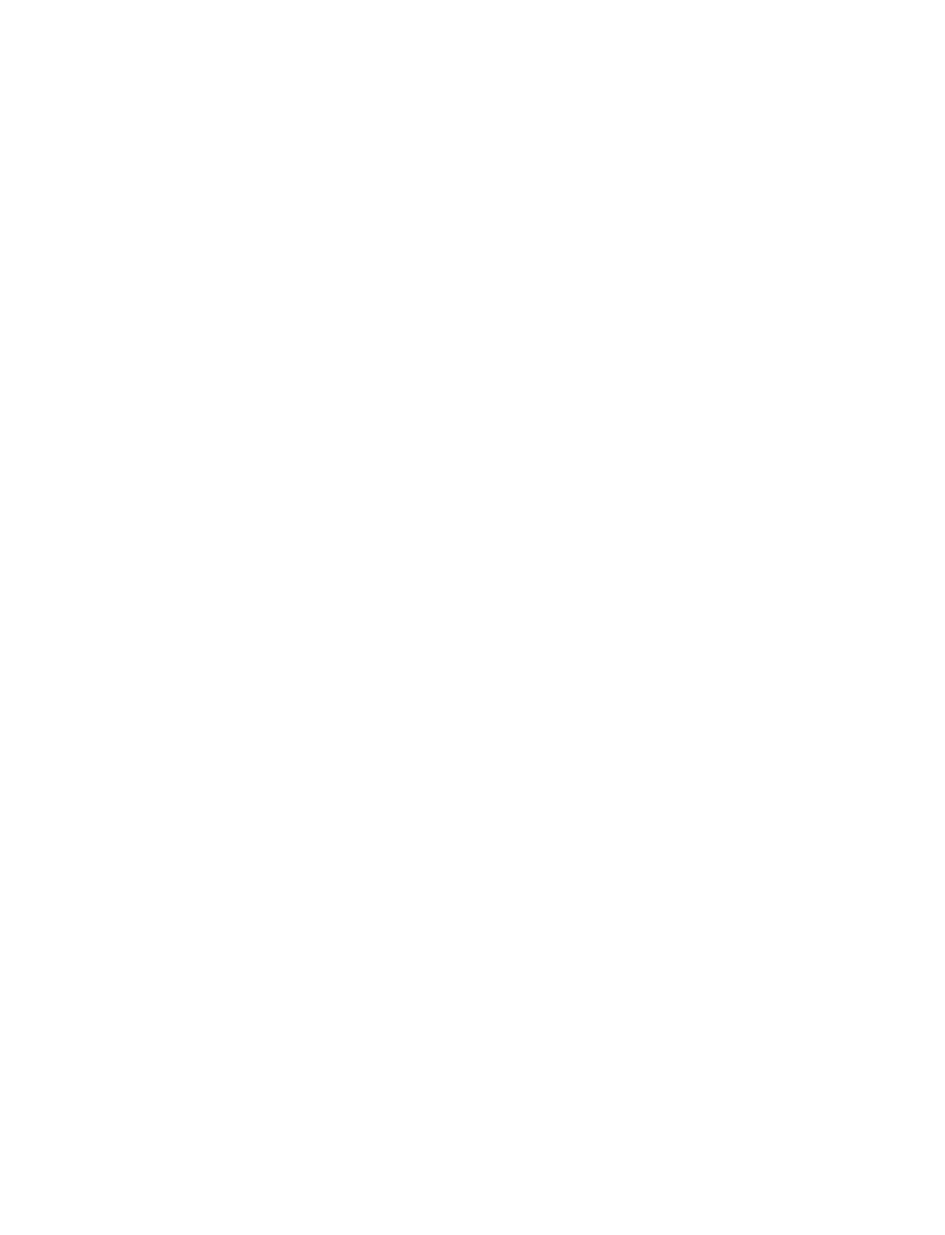
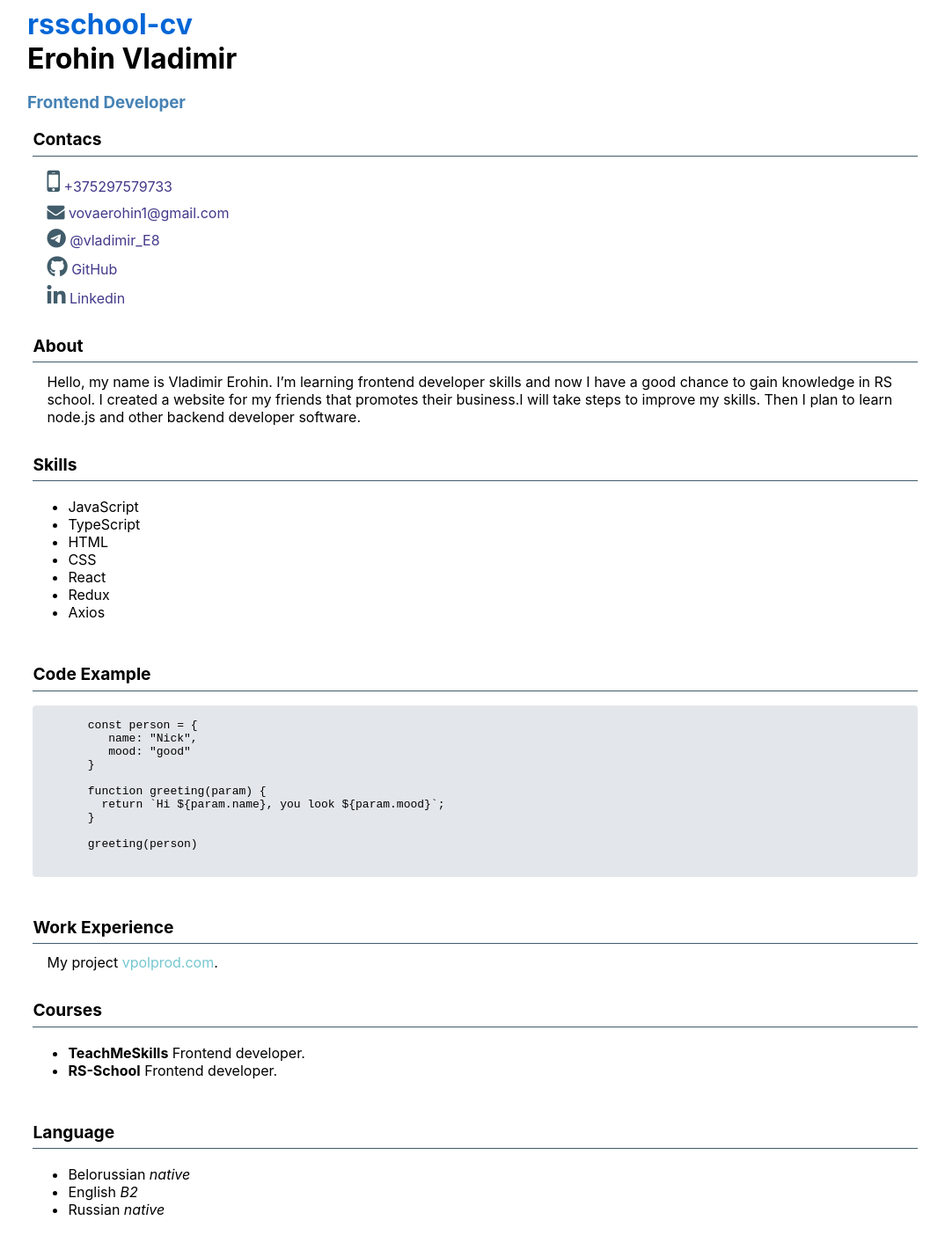
Before and after one commit to VladimirErohin/rsschool-cv, a plain HTML site: page index.html in a window 1280 px wide. Shown: the whole page at 88% size, without its empty margins (103-1177 px from the left). Before the commit the page ends 800 px from the top, so only its background shows below. Drawn offline with Linux system fonts and the light colour scheme.

Commit message:
feat: add items with info for cv

```diff
--- a/index.html
+++ b/index.html
@@ -2,9 +2,109 @@
 <html lang="en">
 <head>
     <meta charset="UTF-8">
-    <title>Title</title>
+    <title>Erohin Vladimir | rsschool-cv</title>
+    <link rel="stylesheet" href="./style.css">
+    <link rel="stylesheet" href="path/to/font-awesome/css/font-awesome.min.css">
+    <link rel="stylesheet" href="https://cdnjs.cloudflare.com/ajax/libs/font-awesome/4.7.0/css/font-awesome.min.css">
 </head>
 <body>
+<div class="container_body">
+    <h1>
+        <a href="https://vladimirerohin.github.io/rsschool-cv/">
+            <div class="link_cv_rs">rsschool-cv</div>
+        </a>
+    </h1>
+    <h1>Erohin Vladimir</h1>
+    <h3>Frontend Developer</h3>
+    <div class="container_info">
+        <div class="container_item">
+            <div class="title_item_info">Contacs</div>
+            <div class="down_line"></div>
+            <p><a href="tel:+375297579733">
+                <i class="fa fa-mobile-phone" style="font-size:34px;color:#415c6a"></i> +375297579733</a>
+            </p>
+            <p><a href="mailto:vovaerohin1@gmail.com">
+                <i class="fa fa-envelope" style="font-size:20px;color:#415c6a"></i> vovaerohin1@gmail.com</a>
+            </p>
+            <p><a href="https://t.me/vladimir_E8"><i class="fa fa-telegram" style="font-size:22px;color:#415c6a"></i>
+                @vladimir_E8</a>
+            </p>
+            <p><a href="https://github.com/VladimirErohin"><i class="fa fa-github"
+                                                              style="font-size:24px;color:#415c6a"></i> GitHub</a>
+            </p>
+            <p><a href="https://www.linkedin.com/in/vladimir-erohin/"><i class="fa fa-linkedin"
+                                                                         style="font-size:24px;color:#415c6a"></i>
+                Linkedin</a>
+            </p>
+        </div>
+        <div class="container_item">
+            <div class="title_item_info">About</div>
+            <div class="down_line"></div>
+            <p>Hello, my name is Vladimir Erohin. I’m learning frontend developer skills and now I have a good
+                chance to
+                gain knowledge in RS school.
+                I created a website for my friends that promotes their business.I will take steps to improve my
+                skills.
+                Then I plan to learn node.js and other backend developer software.
+            </p>
+        </div>
+        <div class="container_item">
+            <div class="title_item_info">Skills</div>
+            <div class="down_line"></div>
+            <ul>
+                <li>JavaScript</li>
+                <li>TypeScript</li>
+                <li>HTML</li>
+                <li>CSS</li>
+                <li>React</li>
+                <li>Redux</li>
+                <li>Axios</li>
+            </ul>
+        </div>
+        <div class="container_item">
+            <div class="title_item_info">Code Example</div>
+            <div class="down_line"></div>
+            <div>
+            <pre>
+                <code>
+        const person = {
+           name: "Nick",
+           mood: "good"
+        }
 
+        function greeting(param) {
+          return `Hi ${param.name}, you look ${param.mood}`;
+        }
+
+        greeting(person)
+</code>
+            </pre>
+            </div>
+        </div>
+        <div class="container_item">
+            <div class="title_item_info">Work Experience</div>
+            <div class="down_line"></div>
+            <p>My project <a href="https://www.vpolprod.com/main"><span class="link_website">vpolprod.com</span></a>.
+            </p>
+        </div>
+        <div class="container_item">
+            <div class="title_item_info">Courses</div>
+            <div class="down_line"></div>
+            <ul>
+                <li><strong>TeachMeSkills</strong> Frontend developer.</li>
+                <li><strong>RS-School</strong> Frontend developer.</li>
+            </ul>
+        </div>
+        <div class="container_item">
+            <div class="title_item_info">Language</div>
+            <div class="down_line"></div>
+            <ul>
+                <li>Belorussian <em>native</em></li>
+                <li>English <em>B2</em></li>
+                <li>Russian <em>native</em></li>
+            </ul>
+        </div>
+    </div>
+</div>
 </body>
 </html>
--- a/style.css
+++ b/style.css
@@ -0,0 +1,55 @@
+.container_body {
+    max-width: 1012px;
+    margin-right: auto;
+    margin-left: auto;
+
+    font-family: -apple-system, BlinkMacSystemFont, "Segoe UI", Helvetica, Arial, sans-serif, "Apple Color Emoji", "Segoe UI Emoji", "Segoe UI Symbol";
+}
+
+a {
+    text-decoration: none;
+    color: #43398a
+}
+
+.link_cv_rs {
+    color: #0366D6;
+}
+
+h1{
+    margin: 0;
+}
+
+h3 {
+    color: steelblue;
+}
+
+pre {
+    background-color: #e3e7eb;
+    border-radius: 4px;
+}
+.container_info{
+    padding-left: 0.4em;
+}
+.container_item{
+    display: flex;
+    flex-direction: column;
+    margin-bottom: 2rem;
+}
+
+.title_item_info{
+    font-weight: bold;
+    font-size: 1.2rem;
+}
+
+.down_line{
+    border-bottom: 1px solid #415c6a;
+    margin: 0.4em 0 0.2em 0;
+}
+
+.container_item p{
+    margin: 8px 0px 0px 16px;
+}
+
+.link_website {
+    color: #75c7d0
+}
```
